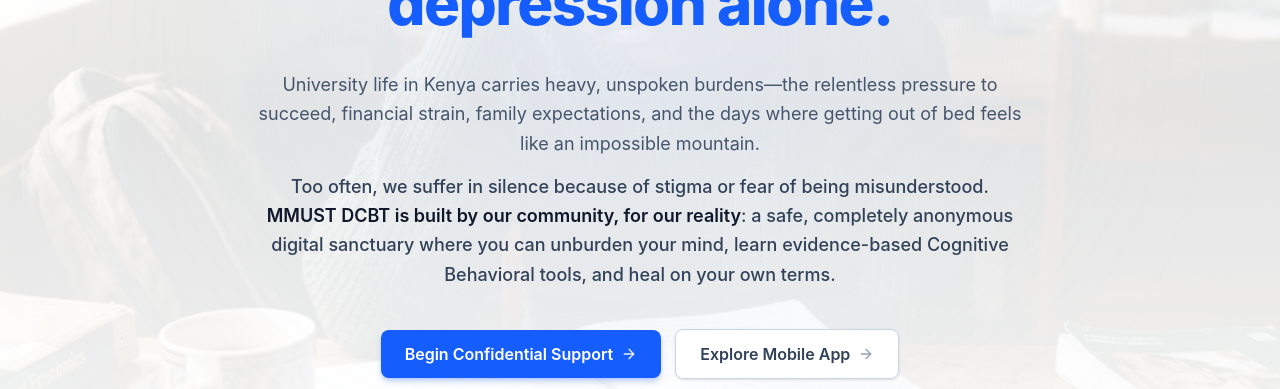
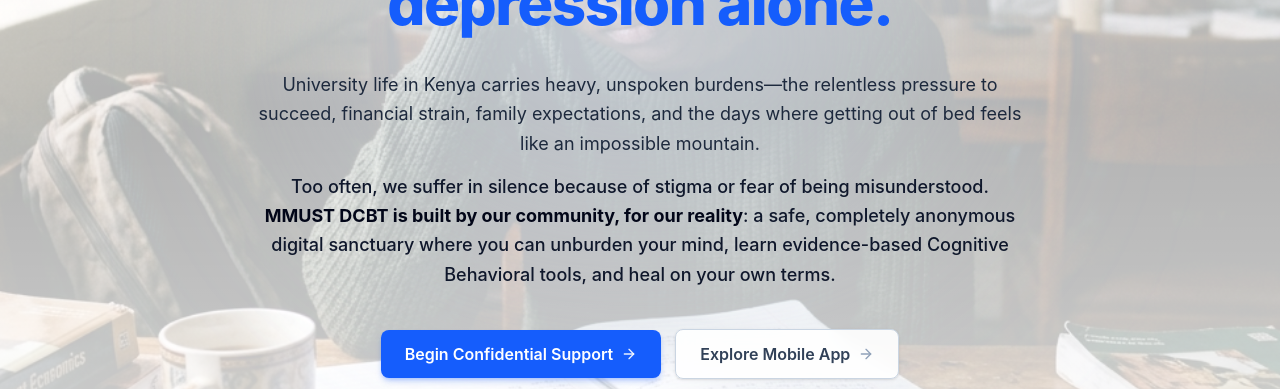
Before and after one commit to Calvinmuemah/MMUST-DCBT, a React (Vite) app in the folder client/: page / in a window 1280 px wide. Shown: the part 429-818 px from the top of the page. Built offline with nearby package versions, Linux system fonts and the light colour scheme; no server answers.

Commit message:
style(hero): enhance background photo visibility to 60% with balanced contrast

```diff
--- a/client/src/components/landing/HeroSection.jsx
+++ b/client/src/components/landing/HeroSection.jsx
@@ -11,16 +11,16 @@ export default function HeroSection() {
   return (
     <section className="relative min-h-[90vh] flex items-center justify-center px-4 sm:px-6 lg:px-8 py-20 sm:py-24 md:py-32 overflow-hidden bg-white text-slate-900 border-b border-slate-200/60">
 
-      {/* 1. Full-Cover Background Image with Enhanced Opacity on White */}
+      {/* 1. Full-Cover Background Image with Clear Visibility */}
       <div className="absolute inset-0 w-full h-full overflow-hidden pointer-events-none">
         <img
           src={depressionHeroImg}
           alt="African university student reflecting the weight of campus depression"
-          className="w-full h-full object-cover object-center scale-105 opacity-35 filter contrast-105"
+          className="w-full h-full object-cover object-center scale-105 opacity-60 filter contrast-105"
           loading="eager"
         />
-        {/* Balanced White Wash Gradient for vibrant image presence and crisp text readability */}
-        <div className="absolute inset-0 bg-gradient-to-b from-white/85 via-white/70 to-white/90" />
+        {/* Soft, Transparent White Overlay allowing the image to clearly show through */}
+        <div className="absolute inset-0 bg-gradient-to-b from-white/70 via-white/50 to-white/75" />
       </div>
 
       {/* Soft Ambient Light Glow */}
@@ -38,12 +38,12 @@ export default function HeroSection() {
         </h1>
 
         {/* Culturally Grounded Narrative */}
-        <div className="space-y-3.5 text-slate-600 text-sm sm:text-base md:text-lg leading-relaxed font-normal max-w-3xl mx-auto">
+        <div className="space-y-3.5 text-slate-800 text-sm sm:text-base md:text-lg leading-relaxed font-normal max-w-3xl mx-auto">
           <p>
             University life in Kenya carries heavy, unspoken burdens—the relentless pressure to succeed, financial strain, family expectations, and the days where getting out of bed feels like an impossible mountain.
           </p>
-          <p className="text-slate-700 font-medium">
-            Too often, we suffer in silence because of stigma or fear of being misunderstood. <strong className="text-slate-900 font-semibold">MMUST DCBT is built by our community, for our reality</strong>: a safe, completely anonymous digital sanctuary where you can unburden your mind, learn evidence-based Cognitive Behavioral tools, and heal on your own terms.
+          <p className="text-slate-900 font-medium">
+            Too often, we suffer in silence because of stigma or fear of being misunderstood. <strong className="text-slate-950 font-bold">MMUST DCBT is built by our community, for our reality</strong>: a safe, completely anonymous digital sanctuary where you can unburden your mind, learn evidence-based Cognitive Behavioral tools, and heal on your own terms.
           </p>
         </div>
 
```
